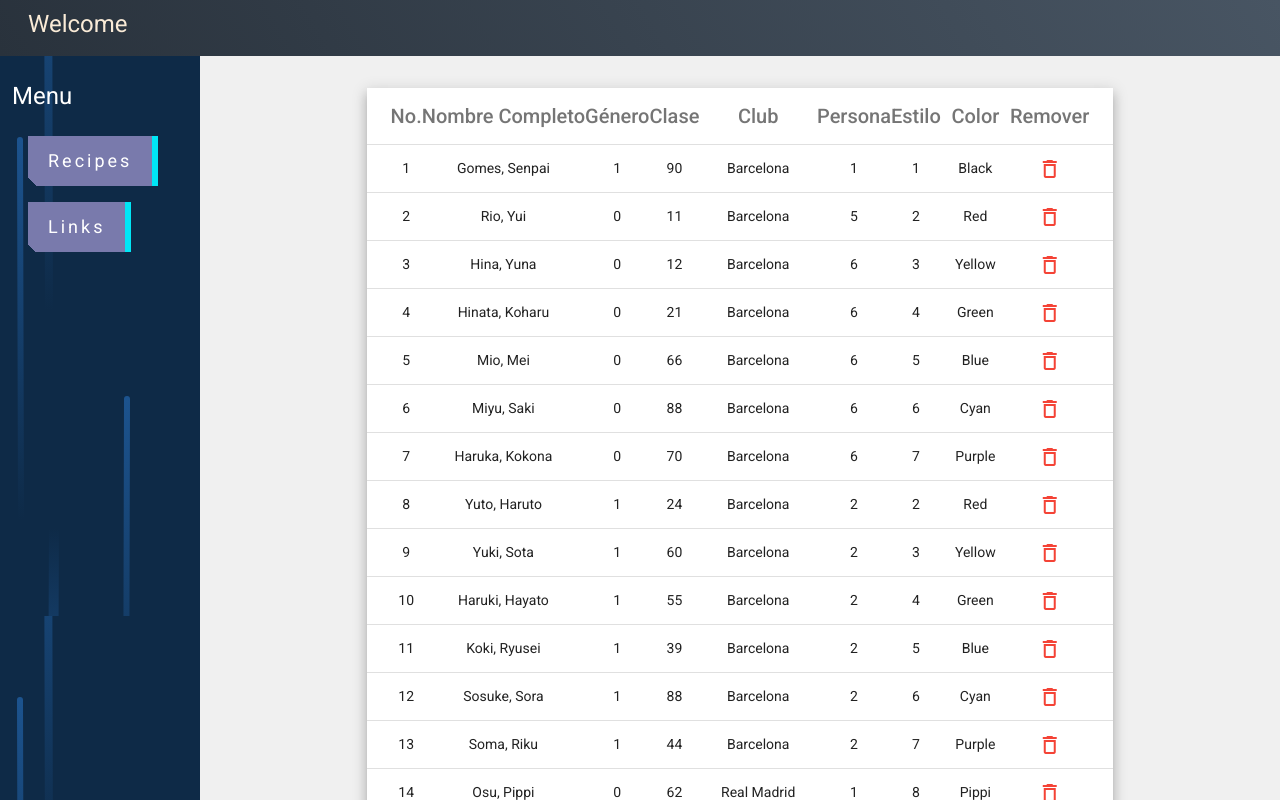
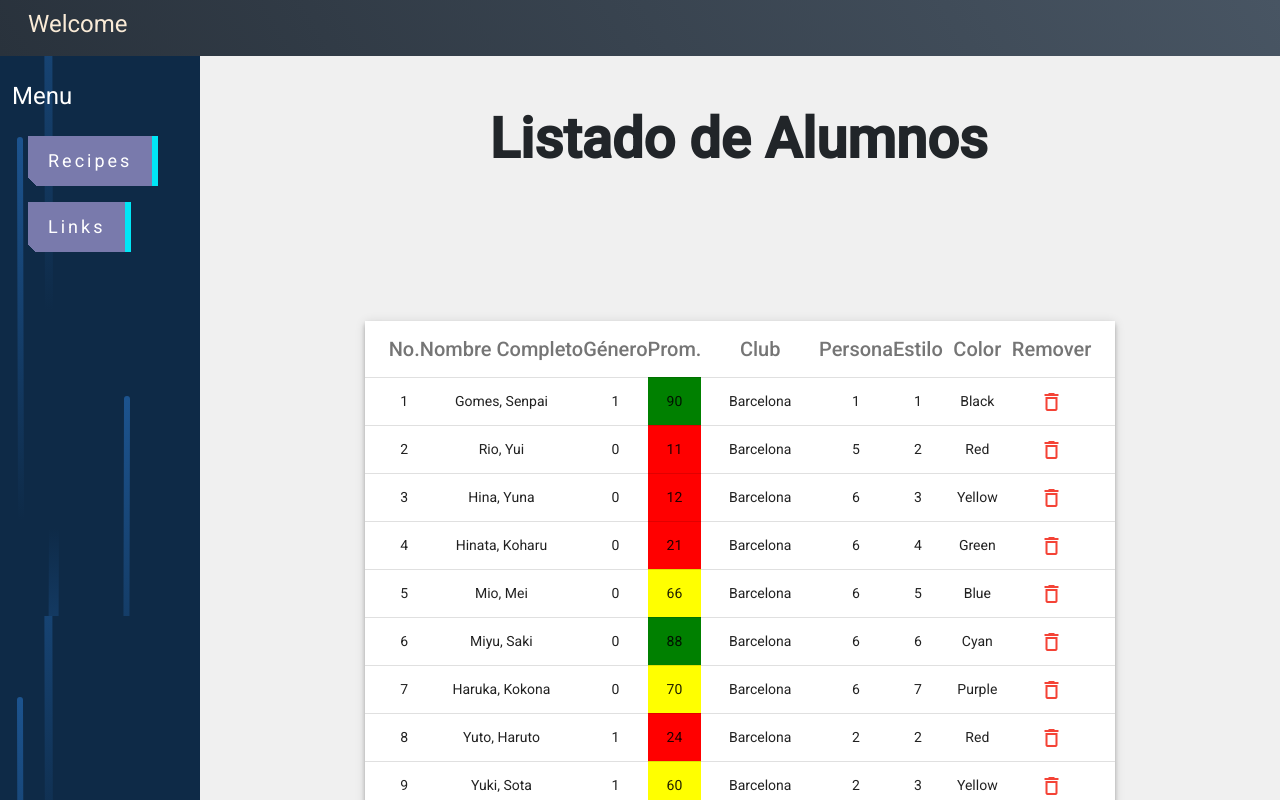
Before and after one commit to mwlk/coderhouse-angular, an Angular app in the folder 1PF-Wlk/: page / in a window 1280 px wide. Shown: the top 800 px of the page. Built offline with nearby package versions, Linux system fonts and the light colour scheme.

Commit message:
modifiy directive

```diff
--- a/1PF-Wlk/package.json
+++ b/1PF-Wlk/package.json
@@ -24,6 +24,7 @@
     "animate.css": "^4.1.1",
     "bootstrap": "^5.1.3",
     "rxjs": "~7.5.0",
+    "sweetalert2": "^11.4.8",
     "tslib": "^2.3.0",
     "zone.js": "~0.11.4"
   },
--- /dev/null
+++ b/1PF-Wlk/src/app/directives/calificaciones.directive.ts
@@ -0,0 +1,37 @@
+import {
+  Directive,
+  ElementRef,
+  Input,
+  OnChanges,
+  OnInit,
+  SimpleChanges,
+} from '@angular/core';
+
+@Directive({
+  selector: '[appCalificaciones]',
+})
+export class CalificacionesDirective implements OnInit, OnChanges {
+  @Input('appCalificaciones') nota!: number;
+
+  constructor(private _element: ElementRef) {}
+  ngOnChanges(changes: SimpleChanges): void {
+    this.Evaluate();
+  }
+  ngOnInit(): void {
+    this.Evaluate();
+  }
+
+  Evaluate() {
+    if (this.nota >= 75) {
+      this._element.nativeElement.style.backgroundColor = 'green';
+      return;
+    }
+    if(this.nota < 75 && this.nota >= 40){
+      this._element.nativeElement.style.backgroundColor = 'yellow';
+      return;
+    }
+    if(this.nota < 40){
+      this._element.nativeElement.style.backgroundColor = 'red';
+    }
+  }
+}
--- a/1PF-Wlk/src/app/shared/content/content.component.css
+++ b/1PF-Wlk/src/app/shared/content/content.component.css
@@ -7,8 +7,8 @@
 }
 
 #table-content {
-  padding-top: 2rem;
-  padding: 2rem;
+
+
   display: flex;
   justify-content: center;
   align-items: center;
@@ -16,3 +16,26 @@
   height: 100%;
   z-index: 9;
 }
+
+.ml10 {
+  position: relative;
+  font-weight: 900;
+  font-size: 4em;
+  padding-top: 1em;
+  padding-bottom: 1em;
+}
+
+.ml10 .text-wrapper {
+  position: relative;
+  display: inline-block;
+  padding-top: 0.2em;
+  padding-right: 0.05em;
+  padding-bottom: 0.1em;
+
+}
+
+.ml10 .letter {
+  display: inline-block;
+  line-height: 1em;
+  transform-origin: 0 0;
+}
--- a/1PF-Wlk/src/app/shared/content/content.component.html
+++ b/1PF-Wlk/src/app/shared/content/content.component.html
@@ -1,10 +1,11 @@
 <div class="main">
-  <!-- <mat-form-field appearance="standard">
-    <mat-label>Filter</mat-label>
-    <input matInput placeholder="Ex. ium" #input>
-  </mat-form-field> -->
+  <h1 class="animate__animated animate__fadeInDownBig ml10">
+    <span class="text-wrapper">
+      <span class="">Listado de Alumnos</span>
+    </span>
+  </h1>
   <div id="table-content" >
-    <table mat-table class="mat-elevation-z8"  [dataSource]="dataSource" #TableStudents>
+    <table mat-table class="mat-elevation-z4"  [dataSource]="dataSource" #TableStudents>
       <!-- Position Column -->
       <ng-container matColumnDef="ID">
         <th mat-header-cell *matHeaderCellDef [appCustomDirective]>No.</th>
@@ -26,8 +27,8 @@
 
       <!-- Symbol Column -->
       <ng-container matColumnDef="Class">
-        <th mat-header-cell *matHeaderCellDef [appCustomDirective]>Clase</th>
-        <td mat-cell *matCellDef="let element">{{ element.Class }}</td>
+        <th mat-header-cell *matHeaderCellDef [appCustomDirective]>Prom.</th>
+        <td mat-cell *matCellDef="let element"[appCalificaciones]="element.Class">{{ element.Class }}</td>
       </ng-container>
 
       <ng-container matColumnDef="Club">
@@ -62,10 +63,8 @@
       <tr mat-header-row *matHeaderRowDef="displayedColumns"></tr>
       <tr mat-row *matRowDef="let row; columns: displayedColumns"></tr>
 
-      <!-- Row shown when there is no matching data. -->
-      <!-- <tr class="mat-row" *matNoDataRow>
-      <td class="mat-cell" colspan="4">No data matching the filter "{{input.value}}"</td>
-    </tr> -->
+
+
     </table>
   </div>
 </div>
--- a/1PF-Wlk/src/app/shared/shared.module.ts
+++ b/1PF-Wlk/src/app/shared/shared.module.ts
@@ -13,6 +13,7 @@ import {MatFormFieldModule} from '@angular/material/form-field';
 import { CustomPipePipe } from '../pipes/custom-pipe.pipe';
 import { CustomDirectiveDirective } from '../directives/custom-directive.directive';
 import { ClubPipe } from '../pipes/club.pipe';
+import { CalificacionesDirective } from '../directives/calificaciones.directive';
 
 @NgModule({
   declarations: [
@@ -22,7 +23,8 @@ import { ClubPipe } from '../pipes/club.pipe';
     LinksComponent,
     CustomPipePipe,
     CustomDirectiveDirective,
-    ClubPipe
+    ClubPipe,
+    CalificacionesDirective
   ],
   imports: [
     CommonModule,
```
Also changed, not shown: 1PF-Wlk/src/styles.scss (line endings or trailing spaces), 1 other file (tests, documents, lock files or other folders).
